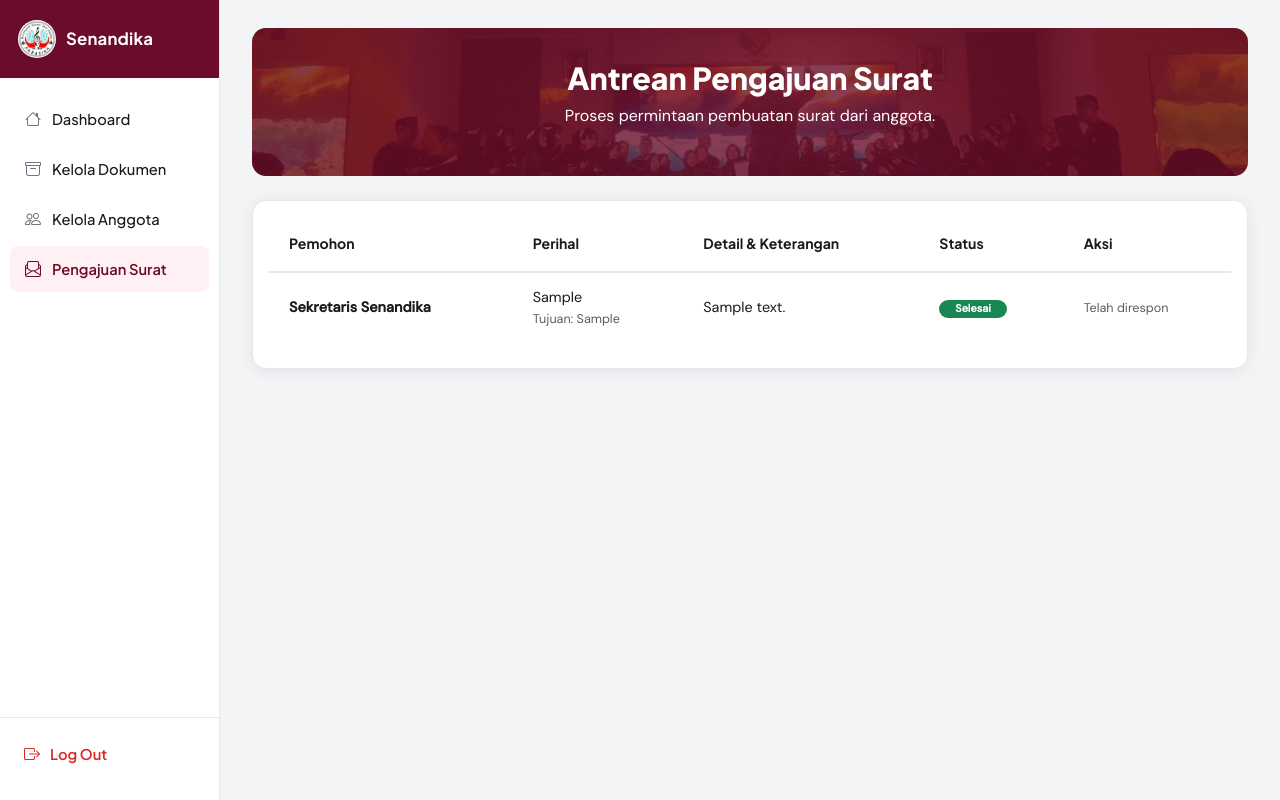
After one commit to awfajri/Parasika, a PHP site: page /Senandika/dashboard/sekretaris/pages/pengajuan-surat.php in a window 1280 px wide. The commit adds this page. Run offline with PHP 8.4, Linux system fonts and the light colour scheme; data comes from the database, SQL or seed files in the repository; tables that the repository leaves empty or names only in its code hold one stand-in row (values such as "Sample post"); some libraries are stand-ins or nearby versions.

Commit message:
feat: implement surat pengajuan module for members and secretariat with dynamic sidebar navigation

```diff
--- /dev/null
+++ b/Senandika/dashboard/sekretaris/pages/pengajuan-surat.php
@@ -0,0 +1,131 @@
+<?php
+session_start();
+$page_title = 'Kelola Pengajuan Surat - Senandika';
+$asset_path = '../../../';
+require_once '../../../config/database.php';
+
+// Proses Aksi Sekretaris
+if ($_SERVER['REQUEST_METHOD'] === 'POST' && isset($_POST['action'])) {
+    $id = (int)$_POST['id'];
+    $action = $_POST['action'];
+    $catatan = $_POST['catatan'] ?? null;
+
+    if ($action === 'proses') {
+        $stmt = $conn->prepare("UPDATE pengajuan_surat SET status = 'diproses' WHERE id = ?");
+        $stmt->bind_param("i", $id);
+    } elseif ($action === 'selesai' || $action === 'tolak') {
+        $status = ($action === 'selesai') ? 'selesai' : 'ditolak';
+        $stmt = $conn->prepare("UPDATE pengajuan_surat SET status = ?, catatan_sekre = ? WHERE id = ?");
+        $stmt->bind_param("ssi", $status, $catatan, $id);
+    }
+
+    if (isset($stmt) && $stmt->execute()) { header("Location: pengajuan-surat.php?status=success"); }
+    exit;
+}
+
+include '../../../includes/head.php';
+?>
+
+<div class="d-flex">
+  <?php include '../../../includes/sidebar.php'; ?>
+
+  <div class="main-content w-100">
+    <div class="content-area">
+      <button id="sidebarToggle" class="btn btn-light d-md-none mb-3"><i class="bi bi-list"></i> Menu</button>
+      <div class="section-hero mb-4">
+        <h1>Antrean Pengajuan Surat</h1>
+        <p>Proses permintaan pembuatan surat dari anggota.</p>
+      </div>
+
+      <?php if (isset($_GET['status'])): ?>
+      <script>
+        document.addEventListener('DOMContentLoaded', () => { Swal.fire('Berhasil!', 'Status pengajuan diperbarui.', 'success'); });
+      </script>
+      <?php endif; ?>
+
+      <div class="table-card p-3">
+        <div class="table-responsive">
+          <table class="table-custom">
+            <thead>
+              <tr>
+                <th>Pemohon</th>
+                <th>Perihal</th>
+                <th>Detail & Keterangan</th>
+                <th>Status</th>
+                <th>Aksi</th>
+              </tr>
+            </thead>
+            <tbody>
+              <?php
+              $res = $conn->query("SELECT p.*, u.nama_lengkap FROM pengajuan_surat p JOIN users u ON p.user_id = u.id ORDER BY p.status = 'pending' DESC, p.created_at DESC");
+              while ($row = $res->fetch_assoc()):
+                  $badge = 'bg-secondary';
+                  if($row['status']=='pending') $badge = 'bg-warning text-dark';
+                  if($row['status']=='diproses') $badge = 'bg-info text-dark';
+                  if($row['status']=='selesai') $badge = 'bg-success';
+                  if($row['status']=='ditolak') $badge = 'bg-danger';
+              ?>
+              <tr>
+                <td class="fw-bold"><?= htmlspecialchars($row['nama_lengkap']) ?></td>
+                <td><?= htmlspecialchars($row['perihal']) ?><br><small class="text-muted">Tujuan: <?= htmlspecialchars($row['tujuan']) ?></small></td>
+                <td style="max-width:200px; white-space:normal;" class="small"><?= htmlspecialchars($row['keterangan']) ?></td>
+                <td><span class="badge <?= $badge ?> rounded-pill px-3"><?= ucfirst($row['status']) ?></span></td>
+                <td>
+                  <?php if ($row['status'] === 'pending'): ?>
+                    <form method="POST" class="m-0 d-inline-block">
+                        <input type="hidden" name="id" value="<?= $row['id'] ?>">
+                        <input type="hidden" name="action" value="proses">
+                        <button type="submit" class="btn btn-sm btn-primary text-white"><i class="bi bi-gear"></i> Proses</button>
+                    </form>
+                  <?php elseif ($row['status'] === 'diproses'): ?>
+                    <button onclick="tandaiSelesai(<?= $row['id'] ?>)" class="btn btn-sm btn-success text-white mb-1"><i class="bi bi-check-lg"></i> Selesai</button>
+                    <button onclick="tolakPengajuan(<?= $row['id'] ?>)" class="btn btn-sm btn-danger text-white"><i class="bi bi-x-lg"></i> Tolak</button>
+                  <?php else: ?>
+                    <span class="text-muted small">Telah direspon</span>
+                  <?php endif; ?>
+                </td>
+              </tr>
+              <?php endwhile; ?>
+            </tbody>
+          </table>
+        </div>
+      </div>
+
+    </div>
+  </div>
+</div>
+
+<script>
+function sendForm(id, action, textMsg, placeholder) {
+    Swal.fire({
+        title: textMsg,
+        input: 'text',
+        inputPlaceholder: placeholder,
+        showCancelButton: true,
+        confirmButtonColor: (action==='selesai' ? '#198754' : '#DC2626'),
+        confirmButtonText: (action==='selesai' ? 'Selesaikan' : 'Tolak'),
+        cancelButtonText: 'Batal'
+    }).then((result) => {
+        if(result.isConfirmed) {
+            const form = document.createElement('form');
+            form.method = 'POST';
+            form.innerHTML = `
+                <input type="hidden" name="id" value="${id}">
+                <input type="hidden" name="action" value="${action}">
+                <input type="hidden" name="catatan" value="${result.value || ''}">
+            `;
+            document.body.appendChild(form);
+            form.submit();
+        }
+    });
+}
+
+function tandaiSelesai(id) {
+    sendForm(id, 'selesai', 'Selesaikan Pengajuan?', 'Beri catatan (misal: "Dokumen sudah diupload, silakan cari")');
+}
+function tolakPengajuan(id) {
+    sendForm(id, 'tolak', 'Tolak Pengajuan Surat?', 'Berikan alasan penolakan...');
+}
+</script>
+
+<?php include '../../../includes/scripts.php'; ?>
--- a/Senandika/includes/sidebar-anggota.php
+++ b/Senandika/includes/sidebar-anggota.php
@@ -24,6 +24,10 @@
         <i class="bi bi-search"></i>
         Cari Arsip
         </a>
+
+        <a href="<?= $asset_path ?>dashboard/anggota/pages/pengajuan-surat.php" class="nav-link-item <?= ($current_page === 'pengajuan-surat.php') ? 'active' : '' ?>">
+      <i class="bi bi-envelope-paper"></i> Pengajuan Surat
+    </a>
     </nav>
 
     <!-- Logout -->
--- a/Senandika/includes/sidebar.php
+++ b/Senandika/includes/sidebar.php
@@ -19,6 +19,9 @@ $current_dir  = basename(dirname($_SERVER['PHP_SELF']));
     <a href="<?= $asset_path ?>dashboard/sekretaris/pages/kelola-anggota.php" class="nav-link-item <?= ($current_page === 'kelola-anggota.php') ? 'active' : '' ?>">
       <i class="bi bi-people"></i> Kelola Anggota
     </a>
+    <a href="<?= $asset_path ?>dashboard/sekretaris/pages/pengajuan-surat.php" class="nav-link-item <?= ($current_page === 'pengajuan-surat.php') ? 'active' : '' ?>">
+      <i class="bi bi-envelope-paper"></i> Pengajuan Surat
+    </a>
   </nav>
   <!-- Logout -->
   <div class="sidebar-logout">
```
Also changed, not shown: Senandika/dashboard/anggota/pages/pengajuan-surat.php (added, +104 -0 lines), Senandika/dashboard/sekretaris/pages/hapus-dokumen.php (+32 -12 lines).
